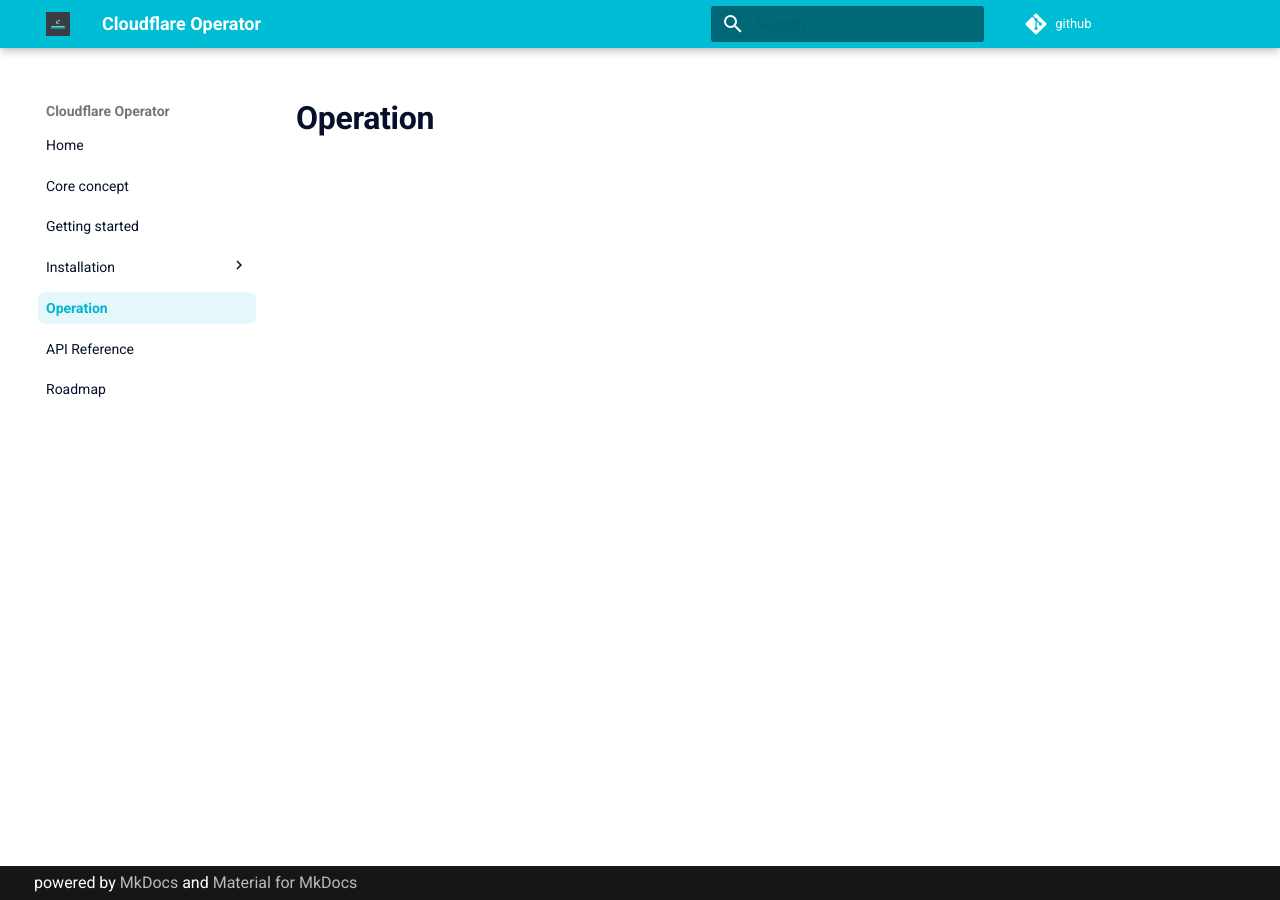
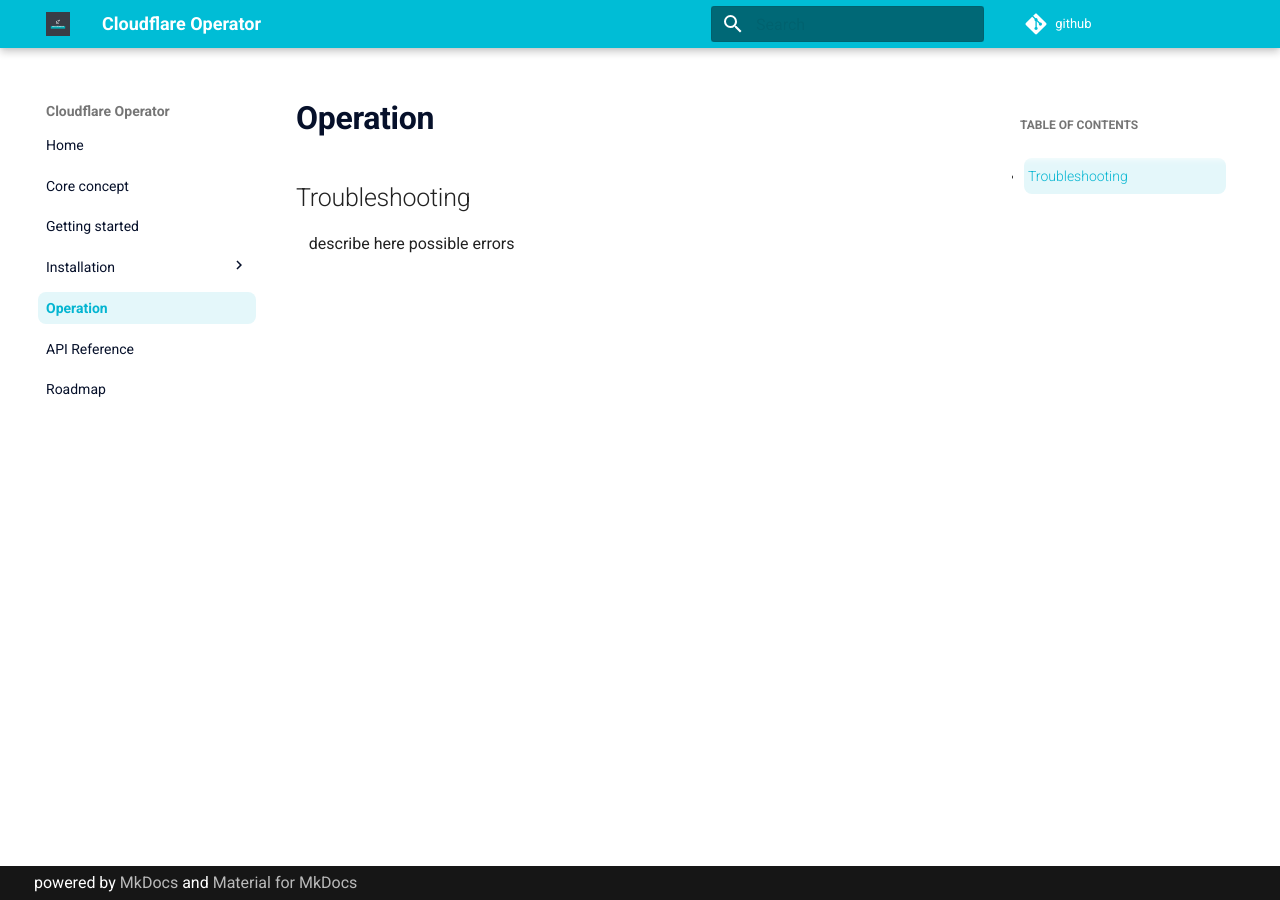
Before and after one commit to containeroo/cloudflare-operator, an MkDocs documentation site: the page built from docs/content/operation.md, in a window 1280 px wide. Built offline with MkDocs 1.6.1 and Material for MkDocs 9.7.7, drawn with Linux system fonts in a browser that asks for light colours; comment, search, counter and statistics services are not loaded.

Commit message:
add troubleshooting placeholder

```diff
--- a/docs/content/operation.md
+++ b/docs/content/operation.md
@@ -1 +1,5 @@
 # Operation
+
+## Troubleshooting
+
+describe here possible errors
```
